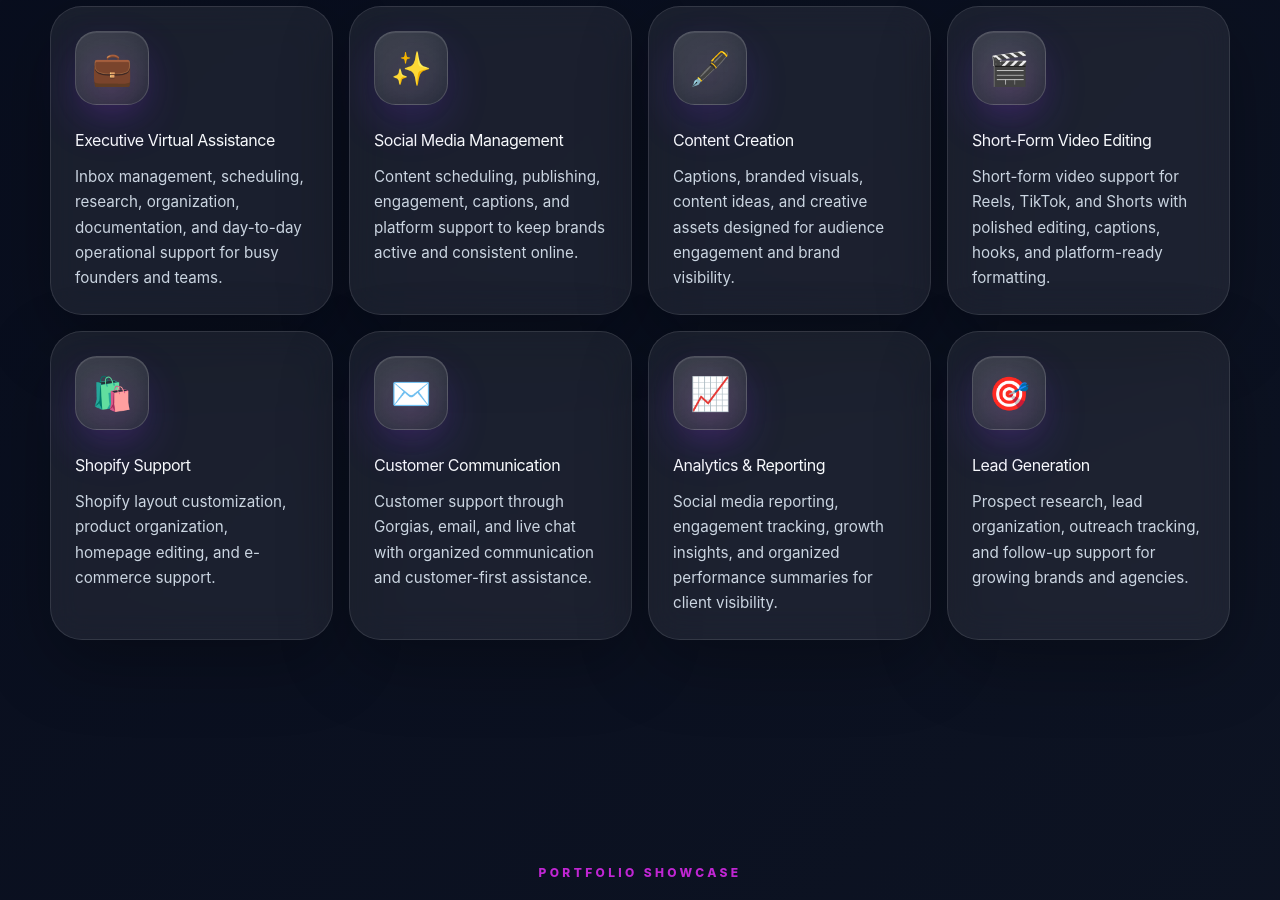
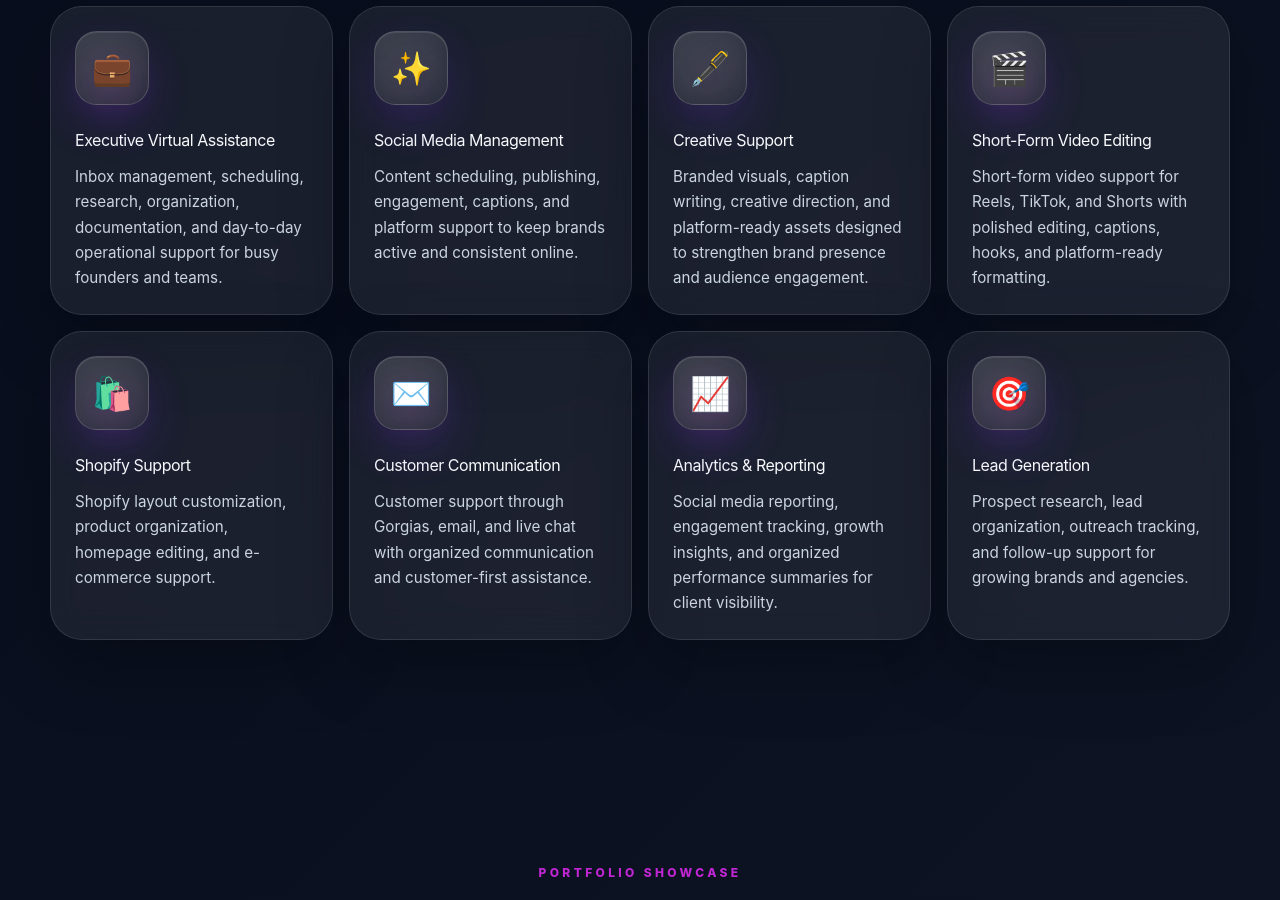
Before and after one commit to rolinagva-design/rolina-portfolio, a React (Vite) app in the folder portfolio/: page / in a window 1280 px wide. Shown: the part 3300-4200 px from the top of the page. Built offline with nearby package versions, Linux system fonts and the light colour scheme.

Commit message:
Update App.tsx

```diff
--- a/portfolio/src/App.tsx
+++ b/portfolio/src/App.tsx
@@ -76,10 +76,10 @@
     "spark",
   ],
   [
-    "Content Creation",
-    "Captions, branded visuals, content ideas, and creative assets designed for audience engagement and brand visibility.",
-    "image",
-  ],
+  "Creative Support",
+  "Branded visuals, caption writing, creative direction, and platform-ready assets designed to strengthen brand presence and audience engagement.",
+  "image",
+],
   [
     "Short-Form Video Editing",
     "Short-form video support for Reels, TikTok, and Shorts with polished editing, captions, hooks, and platform-ready formatting.",
```
